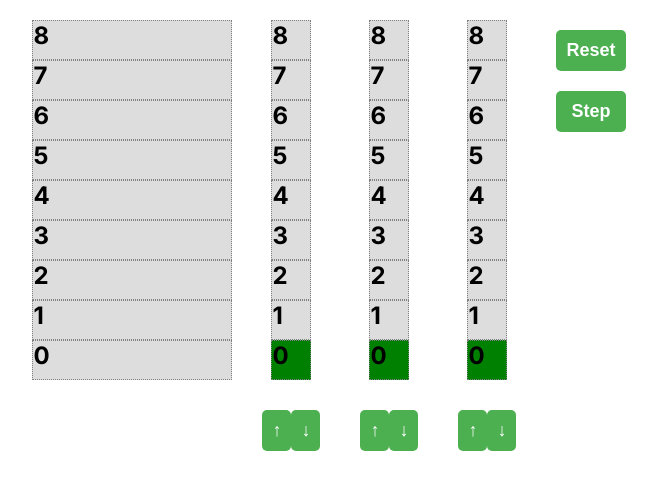
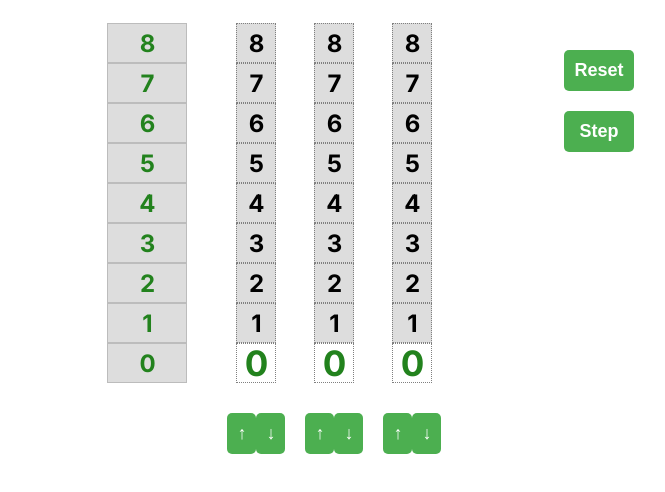
Before and after one commit to uknowmee/Elevators, a Next.js app in the folder elevators-app/: page / in a window 1280 px wide. Both pictures are taken after a click on the button "Submit". Shown: the top 492 px of the page, without its empty margins (316-981 px from the left). Built offline with nearby package versions, Linux system fonts and the light colour scheme.

Commit message:
front almost done

```diff
--- a/elevators-app/app/Building.tsx
+++ b/elevators-app/app/Building.tsx
@@ -7,24 +7,23 @@ type BuildingProps = {
 };
 
 const Building = ({ numOfFloors, numOfElevators }: BuildingProps) => {
-    const elevatorShafts = [];
-    const floors = [];
 
-    for (let i = 0; i < numOfElevators; i++) {
-        elevatorShafts.push(<ElevatorShaft key={i} numOfFloors={numOfFloors} />);
-    }
+    const elevatorShafts = Array.from({ length: numOfElevators }, (_, index) => (
+        <ElevatorShaft key={index} numOfFloors={numOfFloors} />
+    ));
 
-    for (let i = 0; i < numOfFloors + 1; i++) {
-        floors.push(<Floor key={i} number={i} />);
-    }
-    floors.reverse();
+    const floors = Array.from({ length: numOfFloors + 1 }, (_, index) => (
+        <Floor key={index} number={index} names={["test", "imie", "asdasd", "asdasd"]} />
+    )).reverse();
 
     return (
-        <div style={{ display: "flex", gap: "20px", height: "100vh", overflow: "hidden", flexDirection: "row", margin: "20px"}}>
-            <div style={{ display: "flex", flexDirection: "column" }}>
+        <div style={{ display: "flex", height: "100vh", overflow: "hidden", flexDirection: "row", margin: "3px" }}>
+            <div style={{ width: "100px"}}></div>
+            <div style={{ display: "flex", flexDirection: "column", paddingRight: "30px"}}>
                 {floors}
             </div>
             {elevatorShafts}
+            <div style={{ width: "100px"}}></div>
         </div>
     );
 };
--- a/elevators-app/app/BuildingForm.tsx
+++ b/elevators-app/app/BuildingForm.tsx
@@ -1,6 +1,5 @@
 import React, { useState } from "react";
-import "../styles/Form.css"
-import { init } from "next/dist/compiled/@vercel/og/satori";
+import "../styles/BuildingForm.css"
 
 type BuildingFormProps = {
     onSubmit: (numOfFloors: number, numOfElevators: number) => void;
@@ -9,7 +8,7 @@ type BuildingFormProps = {
 };
 
 const BuildingForm = ({ onSubmit, initElevators, initFloors}: BuildingFormProps) => {
-    const maxFloors: number = 15;
+    const maxFloors: number = 17;
     const maxElevators: number = 16;
 
     const [numOfFloors, setNumOfFloors] = useState(initFloors);
--- /dev/null
+++ b/elevators-app/app/Controls.tsx
@@ -0,0 +1,18 @@
+import React from "react";
+
+type NavigationProps = {
+    onReset: () => void;
+    onStep: () => void;
+};
+
+const Controls = ({ onReset, onStep }: NavigationProps) => {
+
+    return (
+        <div style={{ display: "flex", margin: "10px", flexDirection: "column"}}>
+            <button onClick={onReset}>Reset</button>
+            <button onClick={onStep}>Step</button>
+        </div>
+    );
+};
+
+export default Controls;
--- a/elevators-app/app/ElevatorFloor.tsx
+++ b/elevators-app/app/ElevatorFloor.tsx
@@ -1,23 +1,55 @@
-import React from "react";
+import React, { useState, useEffect } from "react";
+import "../styles/ElevatorFloor.css";
 
 type ElevatorFloorProps = {
+  isCurrent: boolean;
   number: number;
-  isCurrent: boolean;
+  names: string[];
 };
 
-const ElevatorFloor = ({ number, isCurrent }: ElevatorFloorProps) => {
+const ElevatorFloor = ({ number, isCurrent, names }: ElevatorFloorProps) => {
   const color = isCurrent ? "green" : "#ddd";
-  return (
-    <div
-      style={{
-        border: "1px dotted gray",
-        width: "40px",
-        height: "40px",
-        backgroundColor: color,
-      }}
-    >
-      <div style={{ fontSize: "24px", fontWeight: "bold" }}>{number}</div>
-    </div>
-  );
+
+  const [showNames, setShowNames] = useState(false);
+  const [showingNames, setShowingNames] = useState(false);
+
+  useEffect(() => {
+    if (showNames) {
+      setShowingNames(true);
+      setTimeout(() => {
+        setShowingNames(false);
+        setShowNames(false);
+      }, 2500);
+    }
+  }, [showNames]);
+
+  const toggleShowNames = () => {
+    setShowNames(!showNames);
+  };
+
+  return !isCurrent
+    ? (
+      <div className="elevatorFloor" style={{ backgroundColor: color }}>
+        <div style={{ fontSize: "24px", fontWeight: "bold" }}>{number}</div>
+      </div>
+    )
+    : (
+      <div className="elevatorFloor" onClick={toggleShowNames}>
+        <div className={`${names.length > 0 ? "has-names" : "no-names"}`}>{number}</div>
+        <div
+          className={`elevatorFloor-names ${showingNames ? "visible" : ""}`}
+          onAnimationEnd={() => setShowingNames(false)}
+        >
+          <div className="elevatorFloor-names-inner">
+            {names.map((name, index) => (
+              <div key={index} className="name-item">
+                {index + 1}. {name}
+              </div>
+            ))}
+          </div>
+        </div>
+      </div>
+    );
 };
+
 export default ElevatorFloor;
--- a/elevators-app/app/ElevatorShaft.tsx
+++ b/elevators-app/app/ElevatorShaft.tsx
@@ -5,13 +5,14 @@ import ElevatorFloor from "./ElevatorFloor";
 
 type ElevatorShaftProps = {
   numOfFloors: number;
+  key: number;
 };
 
-function ElevatorShaft({ numOfFloors }: ElevatorShaftProps) {
+function ElevatorShaft({ numOfFloors, key }: ElevatorShaftProps) {
   const [currentFloor, setCurrentFloor] = useState(0);
 
   const elevatorFloors = Array.from({ length: numOfFloors + 1 }, (_, index) => (
-    <ElevatorFloor key={index} number={index} isCurrent={index === currentFloor} />
+    <ElevatorFloor key={index} number={index} isCurrent={index === currentFloor} names={["test", "imie"]}/>
   )).reverse();
 
   function top() {
--- a/elevators-app/app/Floor.tsx
+++ b/elevators-app/app/Floor.tsx
@@ -1,21 +1,45 @@
-import React from "react";
+import React, { useState, useEffect } from "react";
+import "../styles/Floor.css";
 
 type FloorProps = {
     number: number;
+    names: string[];
 };
 
-const Floor = ({ number }: FloorProps) => {
-    const color = "#ddd";
+const Floor = ({ number, names }: FloorProps) => {
+    const [showNames, setShowNames] = useState(false);
+    const [showingNames, setShowingNames] = useState(false);
+
+    useEffect(() => {
+        if (showNames) {
+            setShowingNames(true);
+            setTimeout(() => {
+                setShowingNames(false);
+                setShowNames(false);
+            }, 2500);
+        }
+    }, [showNames]);
+
+    const toggleShowNames = () => {
+        setShowNames(!showNames);
+    };
+
     return (
-        <div style={{
-            border: "1px dotted gray",
-            width: "200px",
-            height: "40px",
-            backgroundColor: color,
-        }}
-        >
-            <div style={{ fontSize: "24px", fontWeight: "bold" }}>
+        <div className="floor" onClick={toggleShowNames}>
+            <div className={`floor-number ${showNames ? "hidden" : ""} ${names.length > 0 ? "has-names" : "no-names"}`}>
                 {number}
+            </div>
+            <div
+                className={`floor-names ${showingNames ? "visible" : ""}`}
+                onAnimationEnd={() => setShowingNames(false)}
+            >
+                <div className="floor-names-inner">
+                    {names.map((name, index) => (
+                        <div key={index} className="name-item">
+                            {index + 1}. {name}
+                        </div>
+                    ))}
+                </div>
             </div>
         </div>
     );
--- a/elevators-app/app/Navigation.tsx
+++ /dev/null
@@ -1,31 +0,0 @@
-import React from "react";
-
-type NavigationProps = {
-    onReset: () => void;
-    onStep: (value: number) => void;
-};
-
-const Navigation = ({ onReset, onStep }: NavigationProps) => {
-
-    function step() {
-        console.log("Step");
-        // TODO: PUT /api/step
-        // TODO: GET /api/state
-        onStep(666);
-    }
-
-    function reset() {
-        console.log("Reset");
-        // TODO: DELETE /api/clear
-        onReset();
-    }
-
-    return (
-        <div style={{ display: "flex", margin: "10px", flexDirection: "column"}}>
-            <button onClick={reset}>Reset</button>
-            <button onClick={step}>Step</button>
-        </div>
-    );
-};
-
-export default Navigation;
--- a/elevators-app/app/page.tsx
+++ b/elevators-app/app/page.tsx
@@ -3,7 +3,7 @@
 import React, { useState } from "react";
 import BuildingForm from "./BuildingForm"
 import Building from "./Building"
-import Navigation from "./Navigation";
+import Controls from "./Controls";
 
 
 export default function Home() {
@@ -22,13 +22,18 @@ export default function Home() {
   };
 
   const resetForm = () => {
+    // TODO: DELETE /api/clear
+    console.log("Reset");
+
     setShowForm(true);
     setNumOfFloors(initFloors);
     setNumOfElevators(initElevators);
   };
 
-  const step = (value: number) => {
-    console.log(value);
+  const step = () => {
+    // TODO: PUT /api/step
+    // TODO: GET /api/state
+    console.log("Step");
   };
 
   return (
@@ -38,9 +43,9 @@ export default function Home() {
           <BuildingForm onSubmit={handleFormSubmit} initFloors={initFloors} initElevators={initElevators} />
         </div>
       ) : (
-        <div style={{ display: "flex", justifyContent: "center" }}>
+        <div style={{ display: "flex", justifyContent: "center", paddingTop: "20px"}}>
           <Building numOfFloors={numOfFloors} numOfElevators={numOfElevators} />
-          <Navigation onReset={resetForm} onStep={step} />
+          <Controls onReset={resetForm} onStep={step} />
         </div>
       )}
     </main>
--- /dev/null
+++ b/elevators-app/styles/ElevatorFloor.css
@@ -0,0 +1,80 @@
+.elevatorFloor {
+    position: relative;
+    display: flex;
+    align-items: center;
+    justify-content: center;
+    border: 1px dotted gray;
+    width: 40px;
+    height: 40px;
+
+    transition: all 0.3s ease-in-out;
+    cursor: pointer;
+}
+
+.elevatorFloor:hover {
+    background-color: rgb(187, 186, 186);
+}
+
+.elevatorFloor-number {
+    font-size: 24px;
+    font-weight: bold;
+    z-index: 1;
+    transition: all 0.3s ease-in-out;
+}
+
+.has-names {
+    font-size: 35px;
+    font-weight: bolder;
+    color: rgb(34, 130, 29);
+}
+
+.no-names {
+    font-size: 24px;
+    font-weight: bold;
+    color: rgb(65, 203, 58);
+}
+
+.elevatorFloor-names {
+    position: absolute;
+    width: 25vh;
+    height: 25vh;
+    background-color: rgba(160, 151, 151, 0.9);
+    display: flex;
+    flex-direction: column;
+    z-index: 2;
+    opacity: 0;
+    pointer-events: none;
+    transition: all 0.3s ease-in-out;
+}
+
+.elevatorFloor-names-inner {
+    color: #fff;
+}
+
+.name-item {
+    font-size: 18px;
+    margin: 5px 0;
+}
+
+.close-btn {
+    position: absolute;
+    top: 10px;
+    right: 10px;
+    width: 20px;
+    height: 20px;
+    background-color: transparent;
+    border: none;
+    color: #fff;
+    cursor: pointer;
+    outline: none;
+}
+
+.hidden {
+    opacity: 0;
+    pointer-events: none;
+}
+
+.visible {
+    opacity: 1;
+    pointer-events: auto;
+}
--- /dev/null
+++ b/elevators-app/styles/Floor.css
@@ -0,0 +1,69 @@
+.floor {
+    position: relative;
+    display: flex;
+    align-items: center;
+    justify-content: center;
+    border: 1px solid #bcbcbc;
+    width: 80px;
+    height: 40px;
+    background-color: #ddd;
+    transition: all 0.3s ease-in-out;
+    cursor: pointer;
+}
+
+.floor:hover {
+    background-color: #ccc;
+}
+
+.floor-number {
+    font-size: 24px;
+    font-weight: bold;
+    z-index: 1;
+    transition: all 0.3s ease-in-out;
+}
+
+.floor-names {
+    position: absolute;
+    width: 25vh;
+    height: 25vh;
+    background-color: rgba(160, 151, 151, 0.9);
+    display: flex;
+    flex-direction: column;
+    z-index: 2;
+    opacity: 0;
+    pointer-events: none;
+    transition: all 0.3s ease-in-out;
+}
+
+.floor-names-inner {
+    color: #fff;
+}
+
+.name-item {
+    font-size: 18px;
+    margin: 5px 0;
+}
+
+.close-btn {
+    position: absolute;
+    top: 10px;
+    right: 10px;
+    width: 20px;
+    height: 20px;
+    background-color: transparent;
+    border: none;
+    color: #fff;
+    cursor: pointer;
+    outline: none;
+    visibility: hidden;
+}
+
+.hidden {
+    opacity: 0;
+    pointer-events: none;
+}
+
+.visible {
+    opacity: 1;
+    pointer-events: auto;
+}
```
Also changed, not shown: elevators-app/styles/BuildingForm.css (renamed from elevators-app/styles/Form.css), 1 other file (tests, documents, lock files or other folders).
